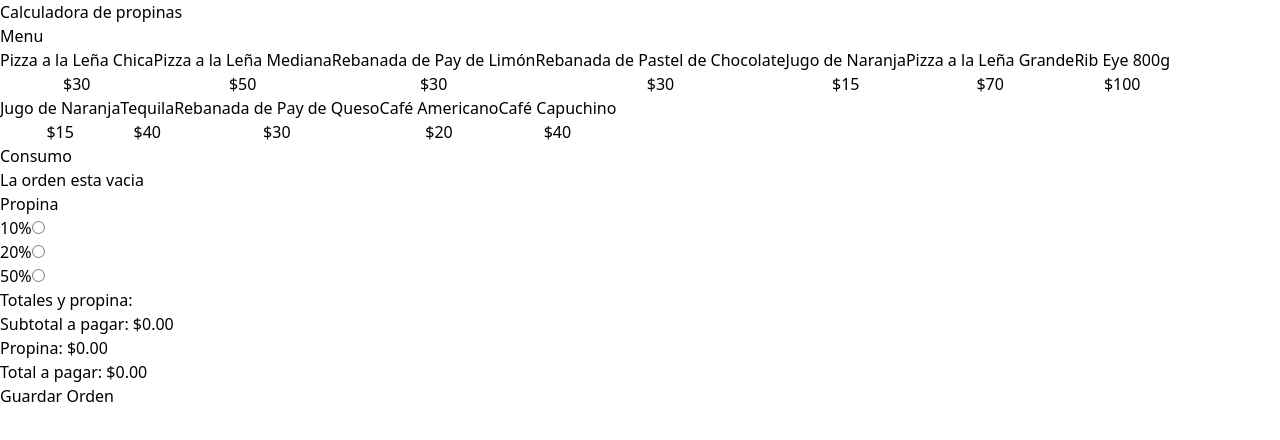
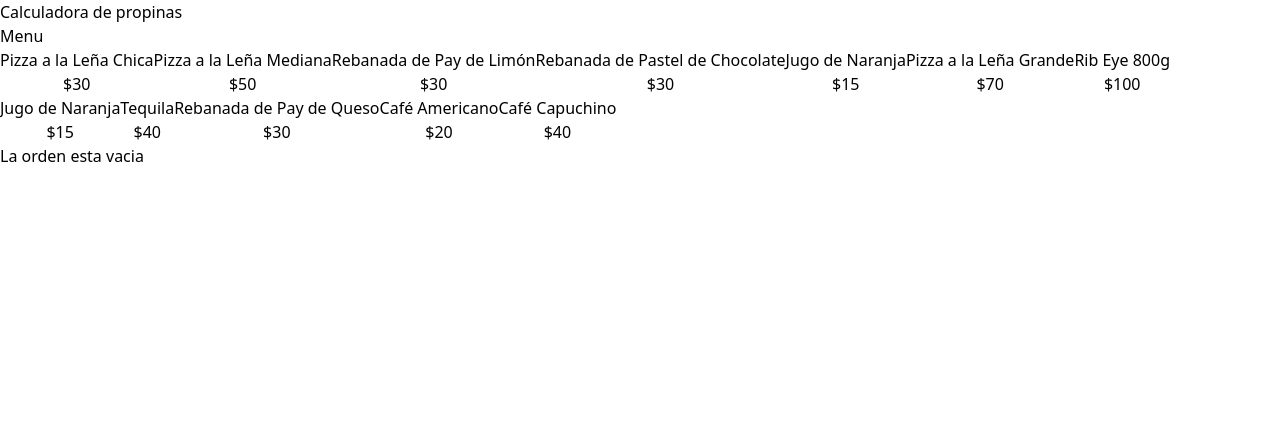
Before and after one commit to Fedeeherrera/calculadora-de-propinas, a React (Vite) app: page / in a window 1280 px wide. Shown: the top 440 px of the page. Built offline with nearby package versions, Linux system fonts and the light colour scheme.

Commit message:
Finalizacion del proyecto

```diff
--- a/src/App.tsx
+++ b/src/App.tsx
@@ -6,7 +6,7 @@ import useOrder from './hooks/useOrder'
 import OrderTotal from './components/OrderTotal'
 
 function App() {
-  const { order, addItem, removeItem, tip, setTip } = useOrder()
+  const { order, tip, setTip, addItem, removeItem, placeOrder } = useOrder()
   return (
     <>
       <header className="bg-teal-400 py-5">
@@ -24,9 +24,15 @@ function App() {
           </div>
         </div>
         <div className="border border-dashed border-slate-300 p-5 rounded-lg space-y-10">
-          <OrderContents order={order} removeItem={removeItem} />
-          <TipPercentajeForm setTip={setTip} />
-          <OrderTotal order={order} tip={tip} />
+          {order.length ? (
+            <>
+              <OrderContents order={order} removeItem={removeItem} />
+              <TipPercentajeForm setTip={setTip} tip={tip} />
+              <OrderTotal order={order} tip={tip} placeOrder={placeOrder} />
+            </>
+          ) : (
+            <p className="text-center">La orden esta vacia</p>
+          )}
         </div>
       </main>
     </>
--- a/src/components/OrderContents.tsx
+++ b/src/components/OrderContents.tsx
@@ -12,10 +12,7 @@ const OrderContents = ({ order, removeItem }: OrderContentsProps) => {
     <div>
       <h2 className="font-black text-4xl">Consumo</h2>
       <div className="space-y-3 mt-10">
-        {order.length === 0 ? (
-          <p className="text-center">La orden esta vacia</p>
-        ) : (
-          order.map((item) => (
+        {order.map((item) => (
             <div key={item.id} className="flex justify-between border-t items-center border-gray-200 py-5 last-of-type:border-b">
               <div>
                 <p className="text-lg">
@@ -33,7 +30,7 @@ const OrderContents = ({ order, removeItem }: OrderContentsProps) => {
               </div>
             </div>
           ))
-        )}
+        }
       </div>
     </div>
   )
--- a/src/components/OrderTotal.tsx
+++ b/src/components/OrderTotal.tsx
@@ -5,9 +5,10 @@ import { useMemo } from 'react'
 type OrderTotalsProps = {
   order: OrderItem[]
   tip: number
+  placeOrder: () => void
 }
 
-const OrderTotal = ({ order, tip }: OrderTotalsProps) => {
+const OrderTotal = ({ order, tip, placeOrder }: OrderTotalsProps) => {
   const subtotalAmmount = useMemo(
     () => order.reduce((total, item) => total + item.quantity * item.price, 0),
     [order]
@@ -31,7 +32,7 @@ const OrderTotal = ({ order, tip }: OrderTotalsProps) => {
           Total a pagar: <span className="font-bold">{formatCurrency(totalAmount)}</span>
         </p>
       </div>
-      <button disabled={totalAmount === 0 } className='w-full bg-black p-3 uppercase text-white font-bold mt-10'> Guardar Orden </button>
+      <button onClick={placeOrder} disabled={totalAmount === 0 } className='w-full bg-black p-3 uppercase text-white font-bold mt-10 disabled:opacity-10'> Guardar Orden </button>
     </>
   )
 }
--- a/src/components/TipPercentajeForm.tsx
+++ b/src/components/TipPercentajeForm.tsx
@@ -20,22 +20,24 @@ const tipOptions = [
 
 type TipPercentajeFormProps = {
   setTip: Dispatch<SetStateAction<number>>
+  tip : number
 }
 
-const TipPercentajeForm = ({ setTip }: TipPercentajeFormProps) => {
+const TipPercentajeForm = ({ setTip, tip }: TipPercentajeFormProps) => {
   return (
     <div>
       <h3 className="font-black text-2xl">Propina</h3>
       <form>
-        {tipOptions.map((tip) => (
-          <div className="flex gap-2" key={tip.id}>
-            <label htmlFor={tip.id}>{tip.label}</label>
+        {tipOptions.map((tipOption) => (
+          <div className="flex gap-2" key={tipOption.id}>
+            <label htmlFor={tipOption.id}>{tipOption.label}</label>
             <input
               onChange={(event) => setTip(+event.target.value)}
-              id={tip.id}
+              id={tipOption.id}
               type="radio"
               name="tip"
-              value={tip.value}
+              value={tipOption.value}
+              checked={tipOption.value === tip}
             />
           </div>
         ))}
--- a/src/hooks/useOrder.ts
+++ b/src/hooks/useOrder.ts
@@ -24,12 +24,18 @@ function useOrder() {
     setOrder(order.filter(item => item.id !== id))
   }
 
+  const placeOrder = () => {
+    setOrder([])
+    setTip(0)
+  }
+
   return {
     order,
     tip,
     setTip,
     addItem,
     removeItem,
+    placeOrder
   }
 }
 
```
